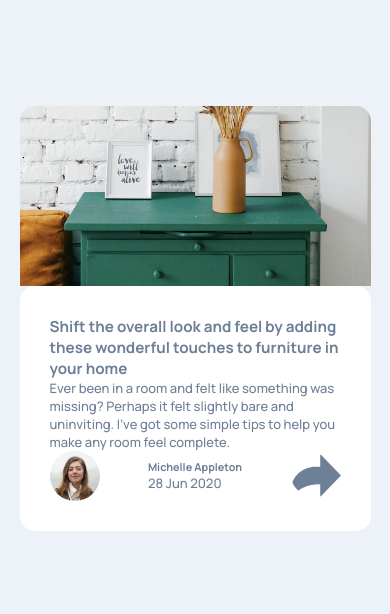
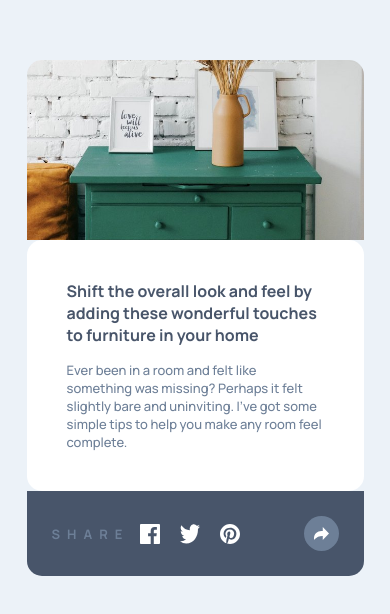
Before and after one commit to BarrosLucasJavier/Article-preview-component, a plain HTML site: page index.html in a window 390 px wide. Shown: the part 104-718 px from the top of the page. Drawn offline with Linux system fonts and the light colour scheme.

Commit message:
mobile design done

```diff
--- a/index.html
+++ b/index.html
@@ -20,21 +20,23 @@
           it felt slightly bare and uninviting. I’ve got some simple tips
           to help you make any room feel complete.</p>
       </div>
+    </div>
     <div class="article-share">
       <img src="./images/avatar-michelle.jpg" alt="bedside table">
       <div class="article-share-name">
-          <h5>Michelle Appleton</h5>
+        <h4>Michelle Appleton</h4>
         <p>28 Jun 2020</p>
       </div>
-        <img src="./images/icon-share.svg" alt="arrow">
+      <div class="article-share-arrow"></div>
     </div>
     <div class="article-share-icons">
       <span>SHARE</span>
+      <div class="icons-container">
         <img src="./images/icon-facebook.svg" alt="facebook">
         <img src="./images/icon-twitter.svg" alt="twitter">
         <img src="./images/icon-pinterest.svg" alt="pinterest">
-        <img src="./images/icon-share.svg" alt="arrow">
       </div>
+      <div class="dark"><svg xmlns="http://www.w3.org/2000/svg" width="15" height="13"><path fill="#fff" d="M15 6.495L8.766.014V3.88H7.441C3.33 3.88 0 7.039 0 10.936v2.049l.589-.612C2.59 10.294 5.422 9.11 8.39 9.11h.375v3.867L15 6.495z"/></svg></div>
     </div>
   </article>
 </body>
--- a/styles/style.css
+++ b/styles/style.css
@@ -14,14 +14,23 @@ body{
     height: 100vh;
 }
 .article-container{
-    width: 90vw ;
+    width: 337px ;
     margin: auto;
     color: hsl(214, 17%, 51%);
     font-size: 13px;
 
 }
+.article-text h3{
+    color: hsl(217, 19%, 35%);
+    font-weight: bold;
+    margin-bottom: 15px;
+    font-size: 16px;
+}
+.article-text p{
+    margin-bottom: 20px;
+}
 .article-bottom{
-    padding: 30px;
+    padding: 40px 40px 20px 40px;
     background-color: white;
     border-radius: 15px;
 }
@@ -34,14 +43,59 @@ body{
     border-radius: 15px 15px 0 0;
 }
 .article-share{
-    display: flex;
+    display: none; /* aaaa */
     justify-content: space-between;
     align-items: center;
 }
+.article-share-name{
+    flex-grow: 0.5;
+}
+.article-share-name h4{
+    color: hsl(217, 19%, 35%);
+}
+.article-share-name p{
+    color: hsl(212, 23%, 69%);
+}
+.article-share-arrow{
+    width: 35px;
+    background-color:#EDF2F6;
+    border-radius: 50%;
+}
+.article-share-arrow{
+    background-image: url('../images/icon-share.svg');
+    background-repeat: no-repeat;
+    background-position: center;
+    width: 35px;
+    height: 35px;
+
+}
 .article-share img{
-    width: 50px;
+    width: 45px;
     border-radius: 50%;
 }
 .article-share-icons{
-    display: none;
+    /* display: none; */
+    background-color: hsl(217, 19%, 35%);
+    padding: 25px;
+    letter-spacing: 7px;
+    font-weight: bold;
+    border-radius: 0 0 15px 15px;
+    display: flex;
+    align-items: center;
+    justify-content: space-between;
 }
+.icons-container{
+    display: flex;
+    justify-content: start;
+    flex-grow: 0.7;
+    gap: 20px;
+}
+.dark{
+    background-color: hsl(214, 17%, 51%);
+    width: 35px;
+    height: 35px;
+    border-radius: 50%;
+    display: flex;
+    justify-content: center;
+    align-items: center;
+}
```
Lines whose indentation alone changed are shown as unchanged.
